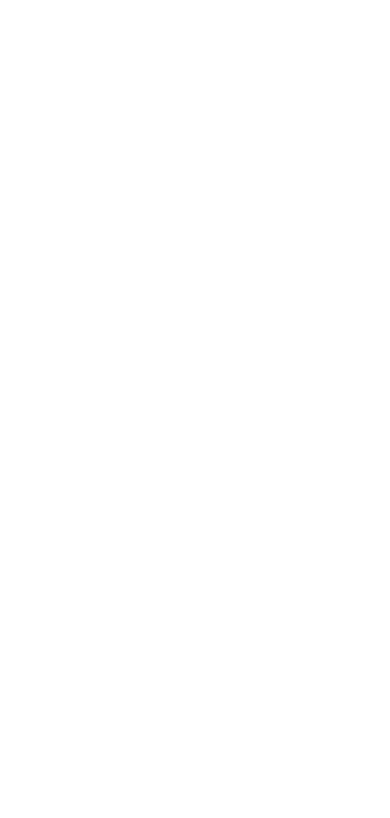
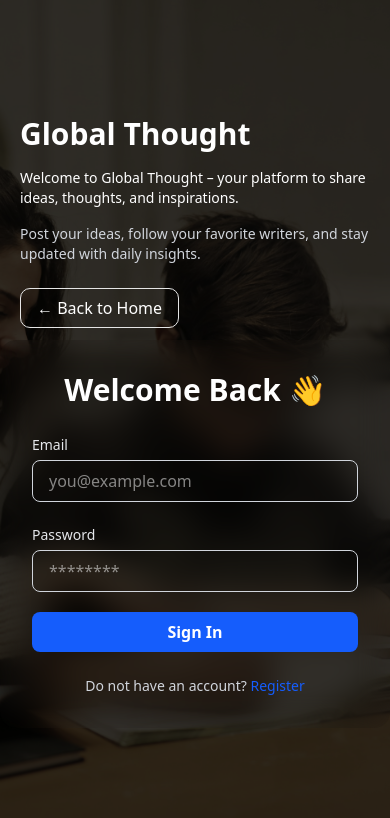
Before and after one commit to safin33221/Global_Thought-Ai-Prowerd-BlogPost_Using-NextJs, a Next.js app: page /login in a window 390 px wide. Shown: the top 818 px of the page. Built offline with nearby package versions, Linux system fonts and the light colour scheme.

Commit message:
feat: update layout and styling for SignInForm and registerPage for better user experience

```diff
--- a/src/app/login/components/SignInFrom.tsx
+++ b/src/app/login/components/SignInFrom.tsx
@@ -61,7 +61,7 @@
 
     };
     return (
-        <div className="flex items-center  justify-center rounded-4xl shadow-cyan-50   p-16 bg-transparent backdrop-blur-lg">
+        <div className="flex items-center  justify-center rounded-2xl shadow-cyan-50  p-8 md:p-16 bg-transparent backdrop-blur-lg">
 
             <div className="w-full ">
                 <h2 className="text-3xl font-bold mb-6  text-center">Welcome Back 👋</h2>
--- a/src/app/login/page.tsx
+++ b/src/app/login/page.tsx
@@ -13,41 +13,41 @@
 
 
     return (
-        <motion.div
-            className="min-h-screen w-full grid grid-cols-1 "
+         <motion.div
+            className="w-full   "
             initial={{ opacity: 0 }}
             animate={{ opacity: 1 }}
             transition={{ duration: 0.5 }}
         >
             {/* Left Side - Image */}
-            <div className="relative hidden md:flex h-screen ">
+            <div className="relative h-screen">
                 <Image
                     src="/images/login.jpg"
                     alt="Background"
-                    className="object-cover w-full h-full"
+                    className="object-cover bg-center position w-full h-full"
                     width={800}
                     height={400}
                 />
                 <div className="absolute inset-0 bg-black opacity-80"></div>
 
-                <div className="absolute inset-0  flex items-center  gap-48 justify-center text-white ">
-                    <div className="">
-                        <h1 className="text-6xl font-bold mb-4">Global Thought</h1>
-                        <p className="text-lg max-w-md">
+                <div className="absolute inset-0  flex items-center gap-5  md:gap-48 justify-center text-white flex-col md:flex-row ">
+                    <div className="mx-5">
+                        <h1 className="text-3xl md:text-6xl font-bold mb-4">Global Thought</h1>
+                        <p className=" text-sm md:text-lg max-w-md">
                             Welcome to Global Thought – your platform to share ideas, thoughts, and inspirations.
                         </p>
-                        <p className="mt-4 max-w-md text-sm text-gray-300 mb-16">
+                        <p className="mt-4 max-w-md text-sm text-gray-300 mb-8 md:mb-16">
                             Post your ideas, follow your favorite writers, and stay updated with daily insights.
                         </p>
-                        <Link href='/' className="border px-4 py-2 w-fit rounded-lg mt-16 hover:bg-gray-600">
+                        <Link href='/' className="border px-4 py-2  w-fit rounded-lg mt-16 hover:bg-gray-600">
                             ← Back to Home
                         </Link>
                     </div>
+
+                    {/* Right Side - Login Form */}
                     <SignInFrom />
                 </div>
             </div>
-
-            {/* Right Side - Login Form */}
         </motion.div>
     );
 }
--- a/src/app/register/page.tsx
+++ b/src/app/register/page.tsx
@@ -44,11 +44,11 @@
                             ← Back to Home
                         </Link>
                     </div>
+
+                    {/* Right Side - Login Form */}
                     <SignUpForm />
                 </div>
             </div>
-
-            {/* Right Side - Login Form */}
         </motion.div>
     );
 }
```
